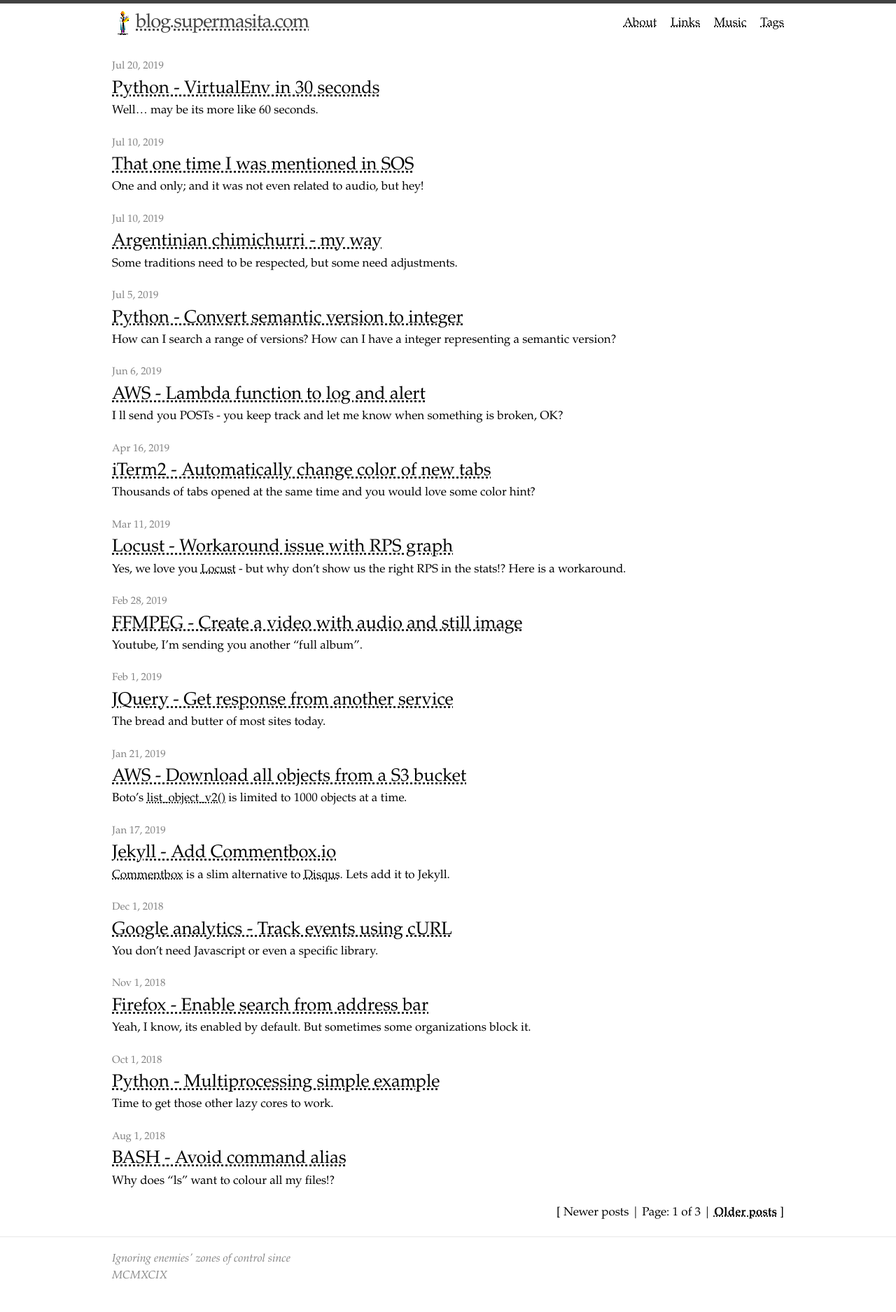
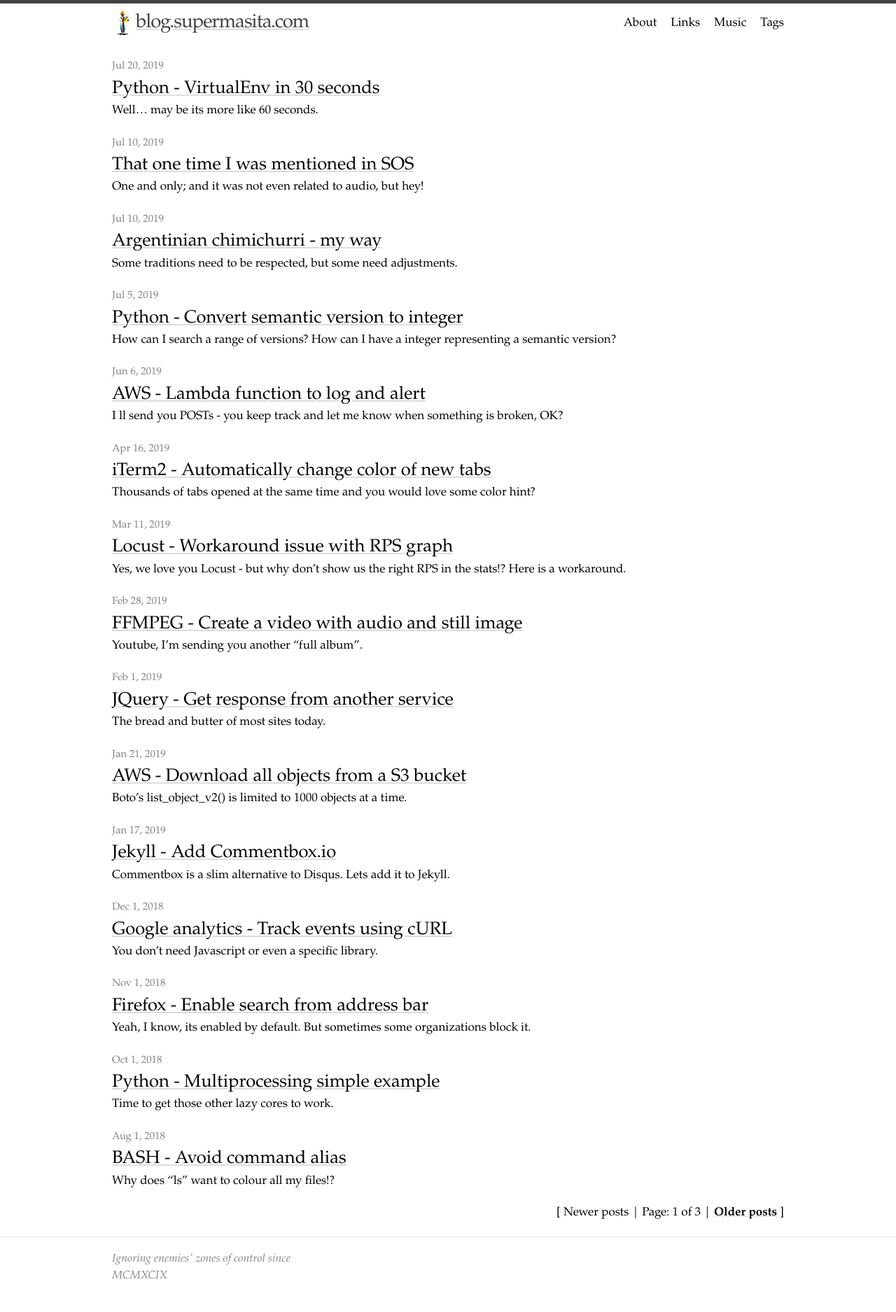
Before and after one commit to supermasita/blog.supermasita.com, a Jekyll site: the page built from index.html, in a window 1280 px wide. Shown: the whole page at 70% size. Built offline with Jekyll 4.4.1, drawn with Linux system fonts in a browser that asks for light colours; the list of posts is cut into pages by our own code.

Commit message:
style changes

```diff
--- a/_sass/minima/_base.scss
+++ b/_sass/minima/_base.scss
@@ -109,7 +109,7 @@ h1, h2, h3, h4, h5, h6 {
  */
 a {
   color: $brand-color;
-  text-decoration: underline dotted;
+  text-decoration: underline #DDD;
 
   &:visited {
     color: darken($brand-color, 15%);
```
